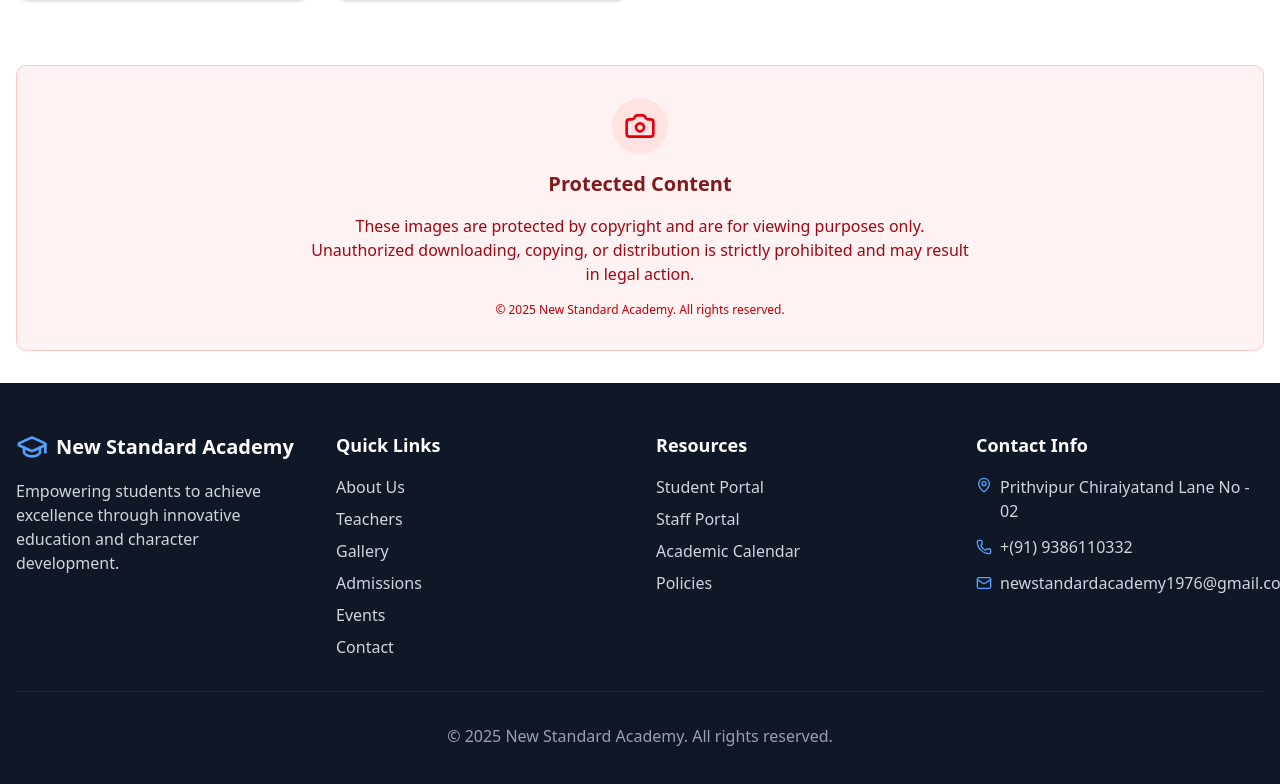
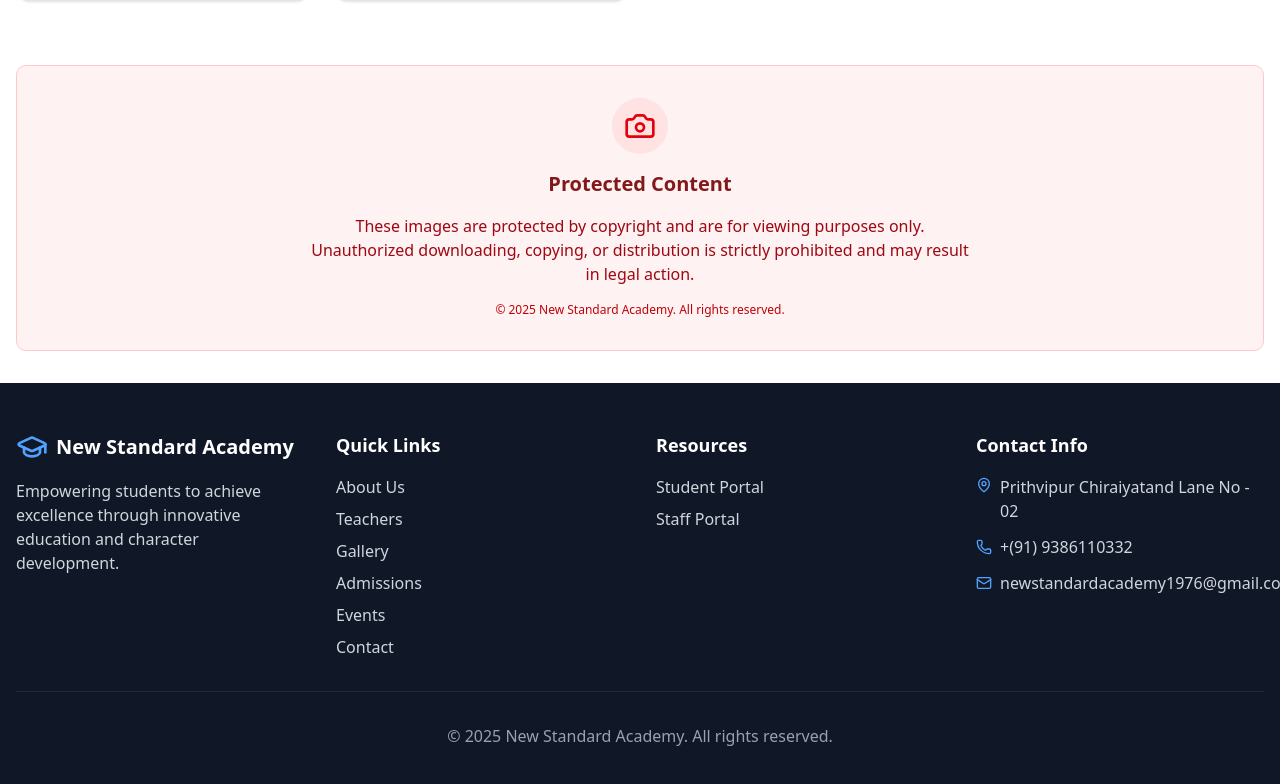
Before and after one commit to mohitraj26/NSA, a React (Vite) app: page /gallery in a window 1280 px wide. Shown: the part 2020-2804 px from the top of the page. Built offline with nearby package versions, Linux system fonts and the light colour scheme; the HTML template or start-up script is replaced by a standard one.

Commit message:
some fixes

```diff
--- a/src/components/footer.tsx
+++ b/src/components/footer.tsx
@@ -74,22 +74,6 @@
                   Staff Portal
                 </Link>
               </li>
-              <li>
-                <Link
-                  to="/calendar"
-                  className="text-gray-300 hover:text-white transition-colors text-sm sm:text-base"
-                >
-                  Academic Calendar
-                </Link>
-              </li>
-              <li>
-                <Link
-                  to="/policies"
-                  className="text-gray-300 hover:text-white transition-colors text-sm sm:text-base"
-                >
-                  Policies
-                </Link>
-              </li>
             </ul>
           </div>
 
```
